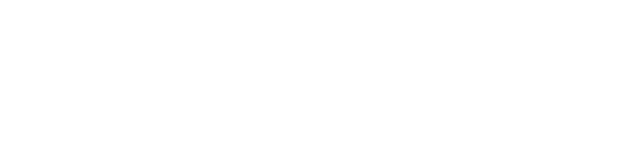
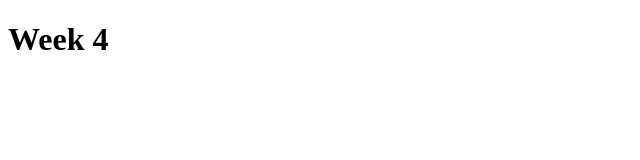
Before and after one commit to rahmatbeny/rahmatbeny.github.io, a plain HTML site: page index.html in a window 1280 px wide. Shown: the whole page, without its empty margins (0-640 px from the left). Drawn offline with Linux system fonts and the light colour scheme.

Commit message:
Update index.html

```diff
--- a/index.html
+++ b/index.html
@@ -4,7 +4,7 @@
 	<title></title>
 </head>
 <body>
-	<h1Week 4</h1>
+	<h1>Week 4</h1>
 	<script src="script.js" ="text/javascript">
 
 		</script>
```
